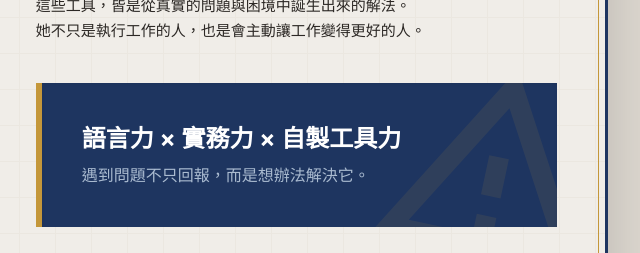
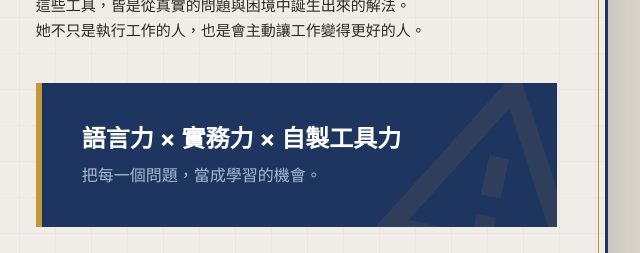
Before and after one commit to jelena6inch/Jelena_CharacterFile, a website: page index.html in a window 1280 px wide. Shown: the part 854-1107 px from the top of the page, 544-1184 px from the left. Drawn offline with nearby package versions, Linux system fonts and the light colour scheme; a web font is replaced by a local one.

Commit message:
Update: Revised Future Quest and Ability section text

```diff
--- a/index.html
+++ b/index.html
@@ -315,7 +315,7 @@
                     </div>
                     <div class="relative z-10">
                         <div class="text-xl md:text-2xl font-bold text-white mb-2 leading-tight">語言力 × 實務力 × 自製工具力</div>
-                        <div class="text-navy-muted text-sm md:text-base font-medium">遇到問題不只回報，而是想辦法解決它。</div>
+                        <div class="text-navy-muted text-sm md:text-base font-medium">把每一個問題，當成學習的機會。</div>
                     </div>
                 </section>
 
```
Also changed, not shown: package.json (added, +26 -0 lines), 2 other files.
